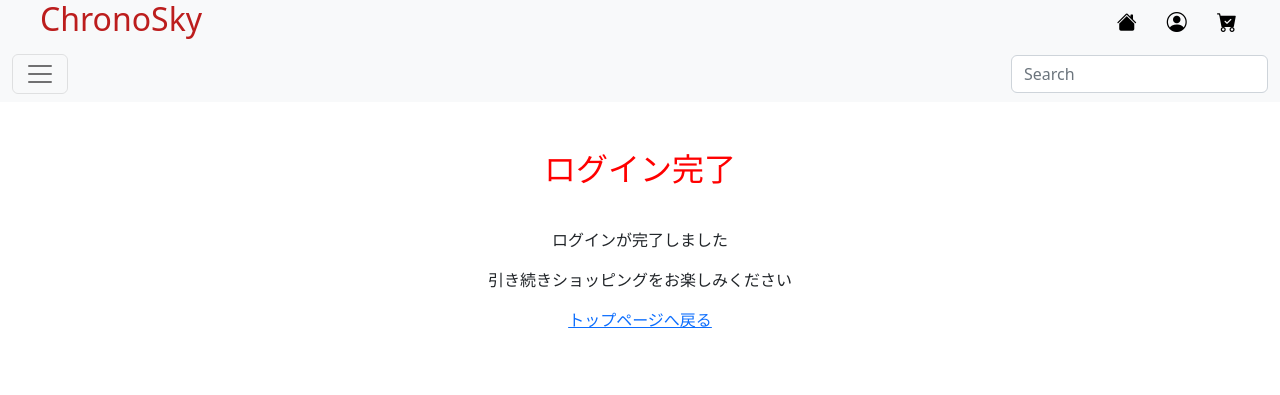
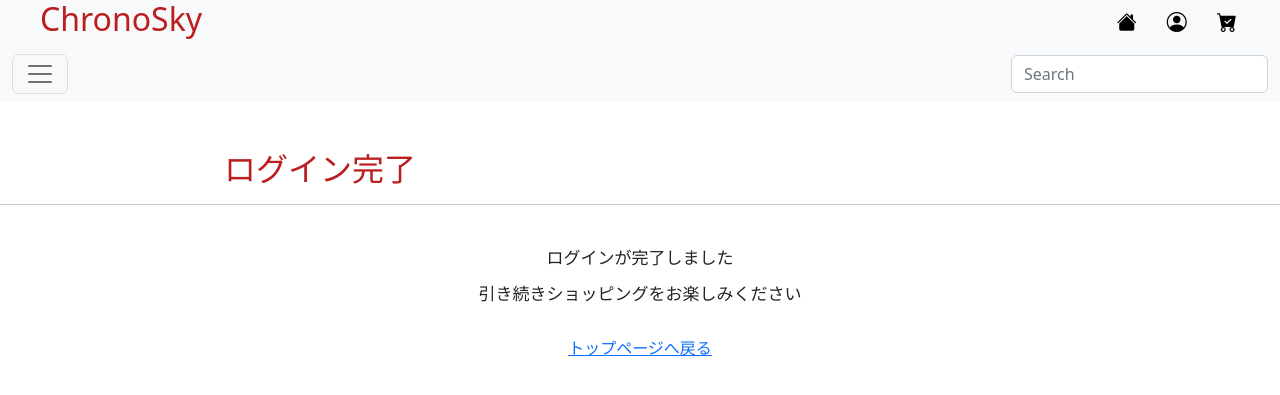
Before and after one commit to maedaaaa/abcc_system_sd2g_2022_grp5, a PHP site: the page made by (G1-4-2)logincomp.php in a window 1280 px wide. Shown: the top 395 px of the page. Run offline with PHP 8.4, Linux system fonts and the light colour scheme.

Commit message:
ほんのちょい修正
部品の位置や色など

```diff
--- a/(G1-12-1)logout.php
+++ b/(G1-12-1)logout.php
@@ -18,8 +18,8 @@
 <?php include_once 'header.php'; ?>
 
 <div class="comp">
-<h2>ログアウトしますか？</h2>
-<a href="logout.php"><button class="btn btn-danger" style="margin-top:40px;">ログアウト</button></a>
+<h3>ログアウトしますか？</h3>
+<a href="logout.php"><button class="btn-btn-danger" style="margin-top:40px;">ログアウト</button></a>
 </div>
 
     <script src="https://cdn.jsdelivr.net/npm/bootstrap@5.2.2/dist/js/bootstrap.bundle.min.js" integrity="sha384-OERcA2EqjJCMA+/3y+gxIOqMEjwtxJY7qPCqsdltbNJuaOe923+mo//f6V8Qbsw3" crossorigin="anonymous"></script>
--- a/(G1-12-2)logoutcomp.php
+++ b/(G1-12-2)logoutcomp.php
@@ -19,8 +19,10 @@
 
 
 <div class="comp">
-    <h2 style="color:red;">ログアウト完了</h2>
-    <p style="margin-top:40px;">ログアウトが完了しました</p>
+    <h2 style="color:rgb(188, 29, 29); margin-right:50%;">ログアウト完了</h2>
+    <hr>
+
+    <p style="margin-top:40px; margin-bottom:25px;">ログアウトが完了しました</p>
 
     <a href="(G1-1)toppage.php">トップページへ戻る</a>
 </div>
--- a/(G1-2-3)ladies.php
+++ b/(G1-2-3)ladies.php
@@ -22,7 +22,7 @@
 
     <div class="col-12"  style="text-align:right; padding-right:60px;">
         <a href="(G1-2-1)itemlist.php">商品一覧</a>
-        <a href="(G1-2-3)ladies.php">レディース</a>
+        <a href="(G1-2-2)men's.php">メンズ</a>
     </div>
 </div>
 
@@ -30,7 +30,7 @@
 
 
     <img src="img/img_cover_cartier_new.webp" class="imgs" style="width: 100%; height:600px; object-fit: cover;" loop autoplay muted>
-    <h1 class="img-h1">Watches for wonan</h1>
+    <h1 class="img-h1">Watches for woman</h1>
 
 
 
--- a/(G1-4-2)logincomp.php
+++ b/(G1-4-2)logincomp.php
@@ -17,9 +17,10 @@
 <!-- header読み込み -->
 <?php include_once 'header.php'; ?>
 <div class="comp">
-<h2 style="color:red;">ログイン完了</h2>
-    <p style="margin-top:40px;">ログインが完了しました</p>
-    <p>引き続きショッピングをお楽しみください</p>
+<h2 style="color:rgb(188, 29, 29); margin-right:50%;">ログイン完了</h2>
+   <hr>
+    <p style="margin-top:40px; font-size: 17px; margin-bottom:10px;">ログインが完了しました</p>
+    <p style="font-size: 17px; margin-bottom:30px;">引き続きショッピングをお楽しみください</p>
     <a href="(G1-1)toppage.php">トップページへ戻る</a>
 </div>
 
```
Also changed, not shown: (G1-5-2)newRegistrationcomp.php (+4 -3 lines).
